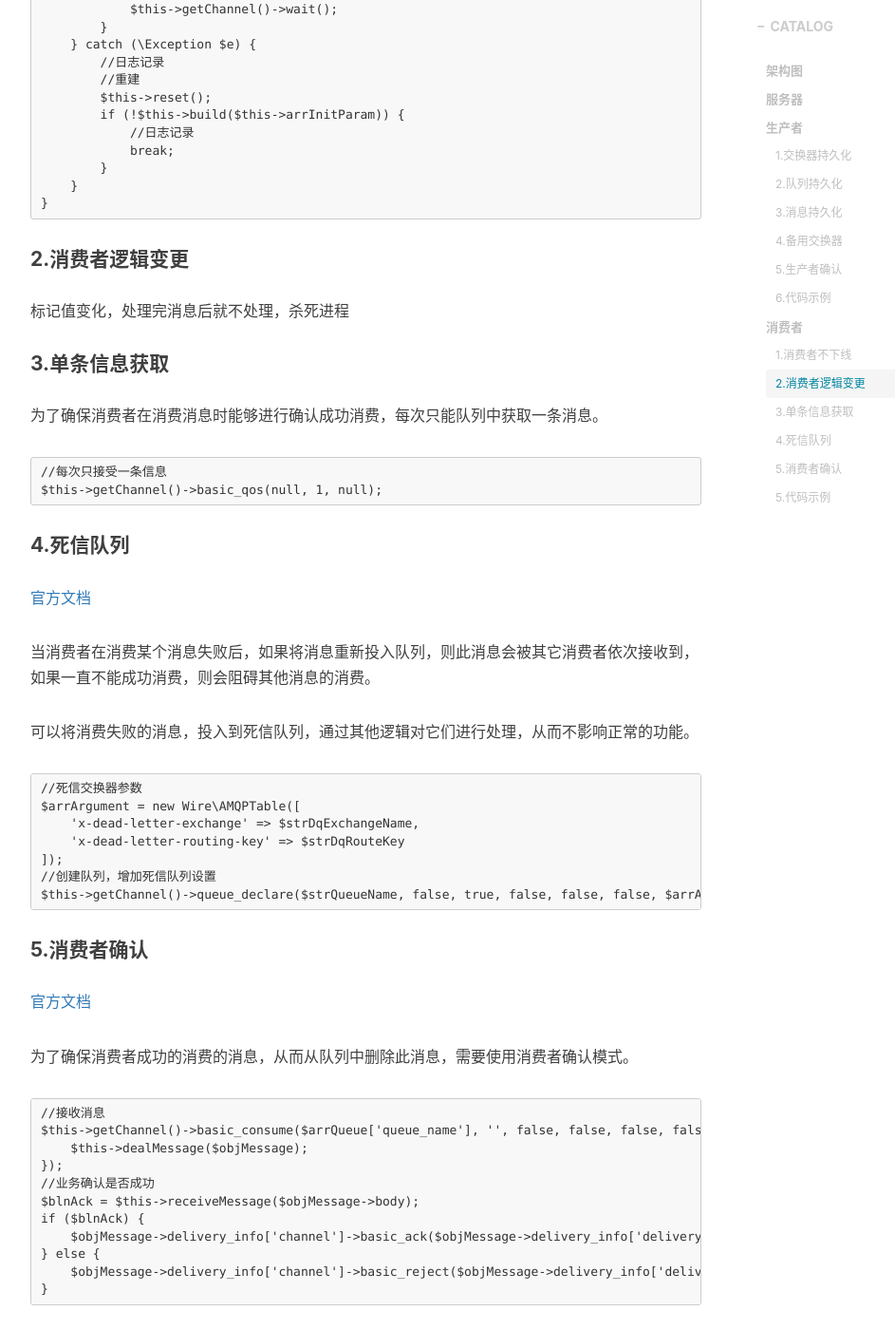
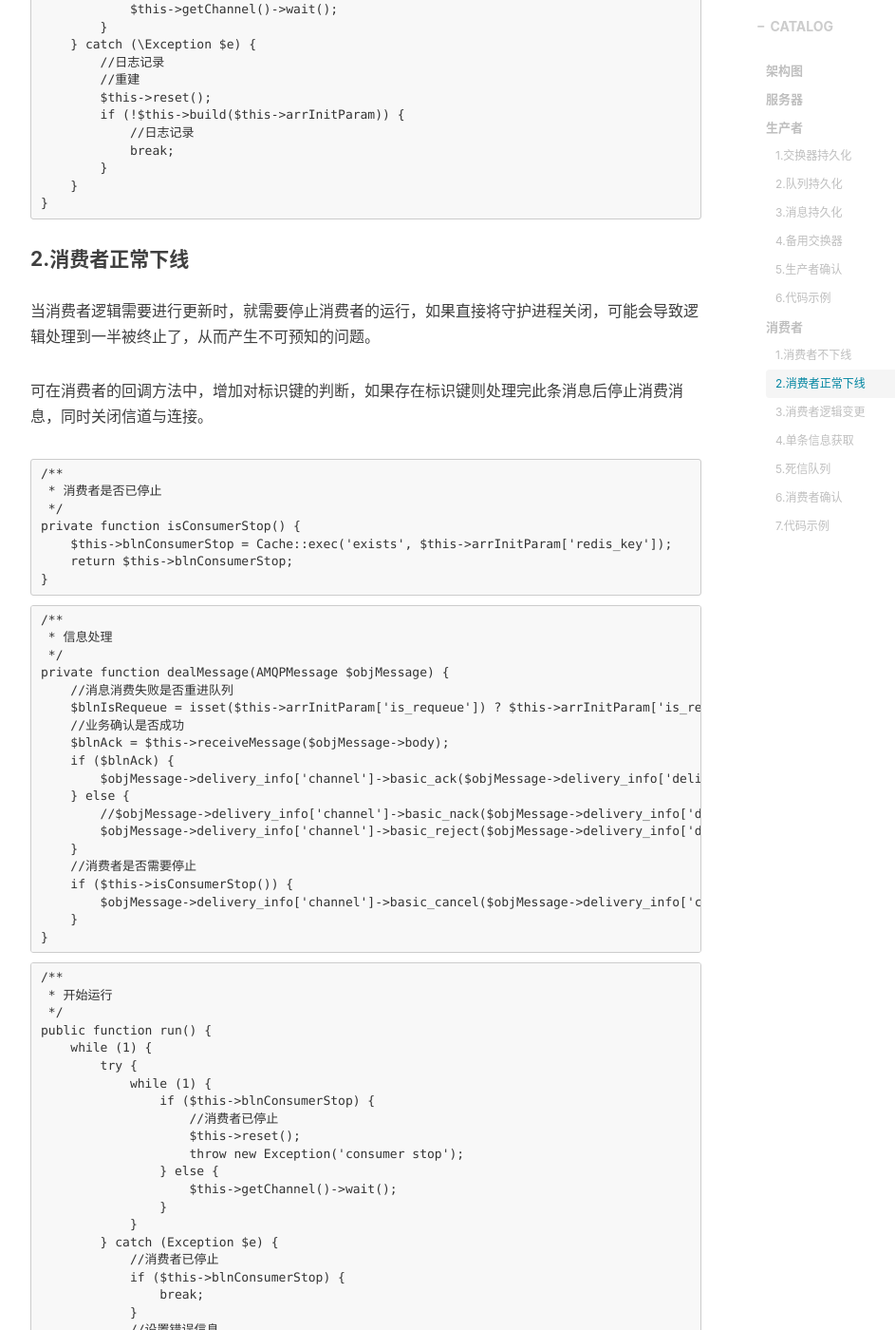
Before and after one commit to xuanxuan2016/xuanxuan2016.github.io, a Jekyll site: the page built from _posts/2018-05-18-8-rabbitmq-study-HignAvailable.md, in a window 1280 px wide and 1400 px high, scrolled down 3204 px. Shown: the whole window at 95% size, without its empty margins (233-1176 px from the left). Built offline with Jekyll 4.4.1, drawn with Linux system fonts in a browser that asks for light colours; nearby versions of some CDN libraries; comment, search, counter and statistics services are not loaded; some of the changed text lies outside the part shown.

Commit message:
Update 2018-05-18-8-rabbitmq-study-HignAvailable.md

````diff
--- a/_posts/2018-05-18-8-rabbitmq-study-HignAvailable.md
+++ b/_posts/2018-05-18-8-rabbitmq-study-HignAvailable.md
@@ -136,13 +136,92 @@ while (1) {
 }
 ```
 
-#### 2.消费者逻辑变更
+#### 2.消费者正常下线
+
+<p>
+当消费者逻辑需要进行更新时，就需要停止消费者的运行，如果直接将守护进程关闭，可能会导致逻辑处理到一半被终止了，从而产生不可预知的问题。
+</p>
+
+<p>
+可在消费者的回调方法中，增加对标识键的判断，如果存在标识键则处理完此条消息后停止消费消息，同时关闭信道与连接。
+</p>
+
+```
+/**
+ * 消费者是否已停止
+ */
+private function isConsumerStop() {
+    $this->blnConsumerStop = Cache::exec('exists', $this->arrInitParam['redis_key']);
+    return $this->blnConsumerStop;
+}
+```
+
+```
+/**
+ * 信息处理
+ */
+private function dealMessage(AMQPMessage $objMessage) {
+    //消息消费失败是否重进队列
+    $blnIsRequeue = isset($this->arrInitParam['is_requeue']) ? $this->arrInitParam['is_requeue'] : false;
+    //业务确认是否成功
+    $blnAck = $this->receiveMessage($objMessage->body);
+    if ($blnAck) {
+        $objMessage->delivery_info['channel']->basic_ack($objMessage->delivery_info['delivery_tag']);
+    } else {
+        //$objMessage->delivery_info['channel']->basic_nack($objMessage->delivery_info['delivery_tag'], false, $blnReQueue);
+        $objMessage->delivery_info['channel']->basic_reject($objMessage->delivery_info['delivery_tag'], $blnIsRequeue);
+    }
+    //消费者是否需要停止
+    if ($this->isConsumerStop()) {
+        $objMessage->delivery_info['channel']->basic_cancel($objMessage->delivery_info['consumer_tag']);
+    }
+}
+```
+
+```
+/**
+ * 开始运行
+ */
+public function run() {
+    while (1) {
+        try {
+            while (1) {
+                if ($this->blnConsumerStop) {
+                    //消费者已停止
+                    $this->reset();
+                    throw new Exception('consumer stop');
+                } else {
+                    $this->getChannel()->wait();
+                }
+            }
+        } catch (Exception $e) {
+            //消费者已停止
+            if ($this->blnConsumerStop) {
+                break;
+            }
+            //设置错误信息
+            $strErrorMsg = $e->getMessage();
+            $strErrorMsg = sprintf("type:%s\r\n param:%s\r\n error:%s\r\n", $this->getType() . '_run', json_encode($this->arrInitParam), $strErrorMsg);
+            //错误日志记录
+            Log::log($strErrorMsg, Config::get('const.Log.LOG_MQERR'));
+            //重建
+            $this->reset();
+            if (!$this->build($this->arrInitParam)) {
+                //日志记录
+                break;
+            }
+        }
+    }
+}
+```
+
+#### 3.消费者逻辑变更
 
 <p>
 标记值变化，处理完消息后就不处理，杀死进程
 </p>
 
-#### 3.单条信息获取
+#### 4.单条信息获取
 
 <p>
 为了确保消费者在消费消息时能够进行确认成功消费，每次只能队列中获取一条消息。
@@ -153,7 +232,7 @@ while (1) {
 $this->getChannel()->basic_qos(null, 1, null);
 ```
 
-#### 4.死信队列
+#### 5.死信队列
 
 [官方文档](https://www.rabbitmq.com/dlx.html)
 
@@ -175,7 +254,7 @@ $arrArgument = new Wire\AMQPTable([
 $this->getChannel()->queue_declare($strQueueName, false, true, false, false, false, $arrArgument);
 ```
 
-#### 5.消费者确认
+#### 6.消费者确认
 
 [官方文档](http://www.rabbitmq.com/confirms.html#consumer-acknowledgements)
 
@@ -197,6 +276,6 @@ if ($blnAck) {
 }
 ```
 
-#### 5.代码示例
+#### 7.代码示例
 
 [消费者](https://github.com/beautymyth/rabbitmq-study/blob/master/topic_ha_consumer.php)
````
